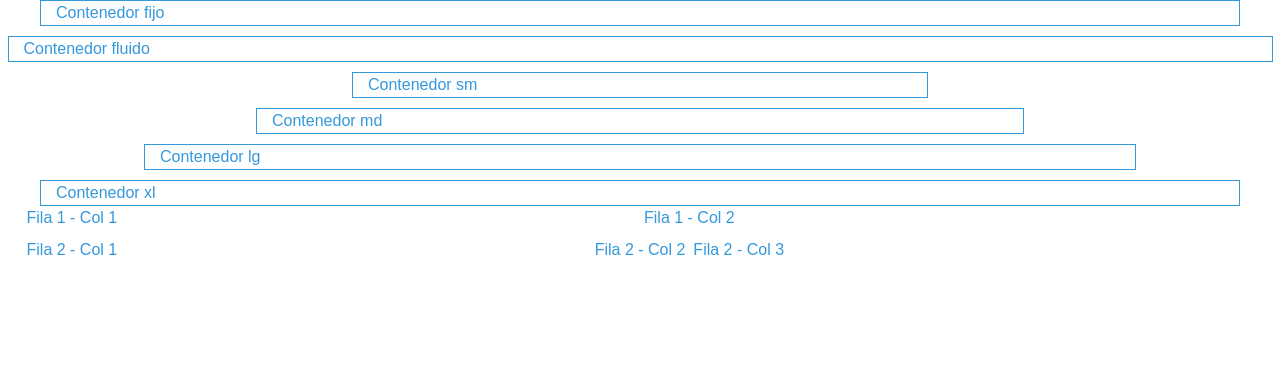
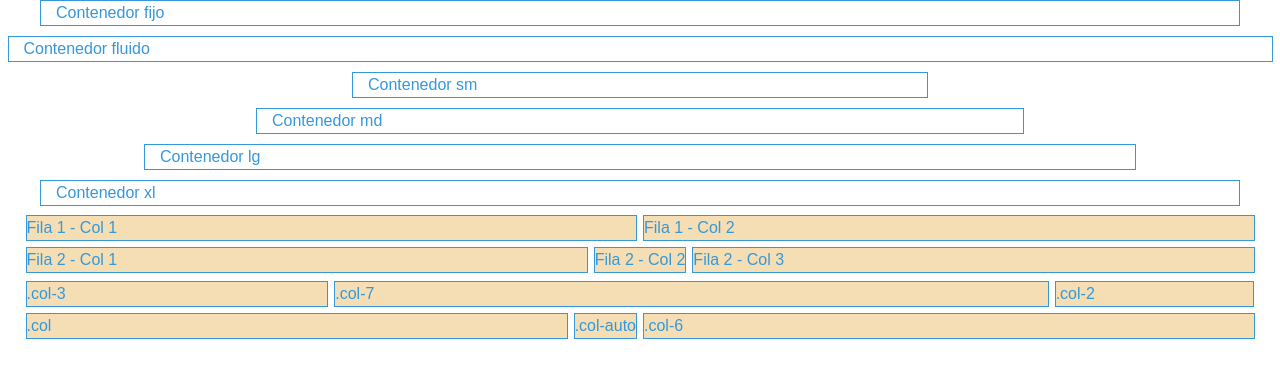
Before and after one commit to OlgaGarciaQuintana/sass, a website: page index.html in a window 1280 px wide. Drawn offline with Linux system fonts and the light colour scheme.

Commit message:
grid hecho

```diff
--- a/index.html
+++ b/index.html
@@ -55,6 +55,31 @@
             </div>
         </div>
     </div>
+
+    <div class="container-fluid debug-border">
+        <div class="row">
+            <div class="col-3">
+                <div class="item">.col-3</div>
+            </div>
+            <div class="col-7">
+                <div class="item">.col-7</div>
+            </div>
+            <div class="col-2">
+                <div class="item">.col-2</div>
+            </div>
+        </div>
+        <div class="row">
+            <div class="col">
+                <div class="item">.col</div>
+            </div>
+            <div class="col-auto">
+                <div class="item">.col-auto</div>
+            </div>
+            <div class="col-6">
+                <div class="item">.col-6</div>
+            </div>
+        </div>
+    </div>
 </body>
 
 </html>
--- a/static/sass/base/_variables.scss
+++ b/static/sass/base/_variables.scss
@@ -6,11 +6,11 @@
 $font-size-base: 16px;
 $spacing-unit: 8px;
 
-$grid-columns: 12;
-
 $breakpoints: (
   sm: 576px,
   md: 768px,
   lg: 992px,
   xl: 1200px,
 );
+
+$grid-columns: 12;
--- a/static/sass/layout/_grid.scss
+++ b/static/sass/layout/_grid.scss
@@ -1,12 +1,16 @@
 /* Grid */
+@use "sass:math";
+@use "../base/variables" as vars;
+
 .row {
     --gutter-x: 8px;
     --gutter-y: 8px;
 
     display: flex;
+    flex-wrap: wrap;
 
     //Hack para el espaciado vertical
-    & + .row {
+    &+.row {
         margin-top: var(--gutter-y);
     }
 }
@@ -21,3 +25,10 @@
     width: auto;
     padding-inline: calc(var(--gutter-x)/2);
 }
+
+@for $i from 1 through vars.$grid-columns {
+    .col-#{$i} {
+        width: math.div(100%, vars.$grid-columns) * $i;
+        padding-inline: calc(var(--gutter-x)/2);
+    }
+}
--- a/static/sass/styles.scss
+++ b/static/sass/styles.scss
@@ -5,3 +5,12 @@
 @use 'base/colors';
 @use 'layout/containers';
 @use 'layout/grid';
+
+.debug-border {
+  margin-block: 10px;
+
+  .item {
+    outline: 1px solid;
+    background-color: wheat;
+  }
+}
```
Also changed, not shown: static/css/styles.css, 1 other file.
